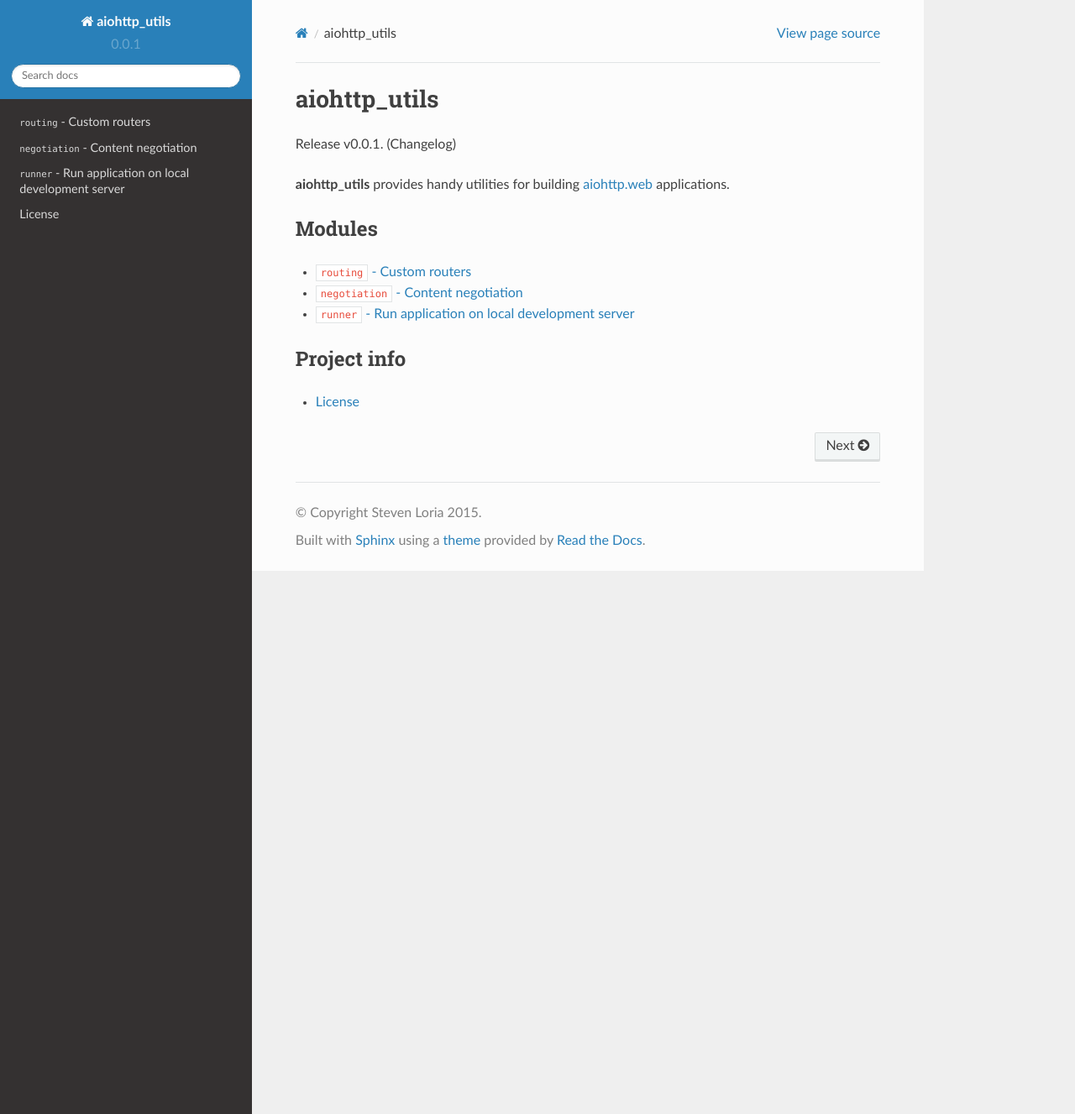
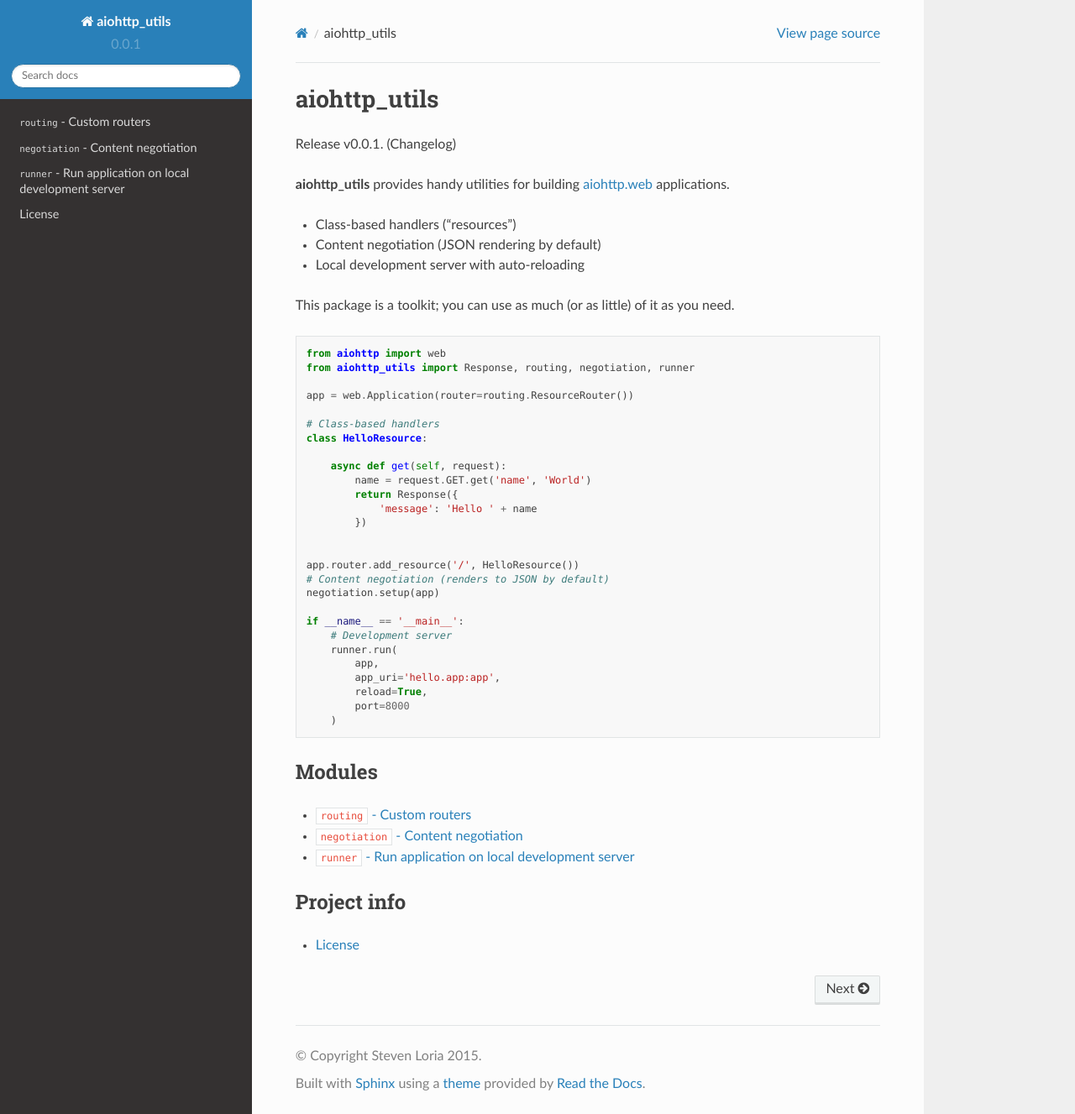
Before and after one commit to sloria/aiohttp-utils, a Sphinx documentation site: the page built from docs/index.rst, in a window 1280 px wide and 1327 px high. Shown: the whole window at 84% size. Built offline with Sphinx 7.4.7 and the Read the Docs theme 2.0.0, drawn with Linux system fonts in a browser that asks for light colours.

Commit message:
Add intro example

```diff
--- a/docs/index.rst
+++ b/docs/index.rst
@@ -4,6 +4,43 @@
 Release v\ |version|. (:ref:`Changelog <changelog>`)
 
 **aiohttp_utils** provides handy utilities for building `aiohttp.web <http://aiohttp.readthedocs.org/>`_ applications.
+
+
+* Class-based handlers ("resources")
+* Content negotiation (JSON rendering by default)
+* Local development server with auto-reloading
+
+This package is a toolkit; you can use as much (or as little) of it as you need.
+
+.. code-block:: python
+
+    from aiohttp import web
+    from aiohttp_utils import Response, routing, negotiation, runner
+
+    app = web.Application(router=routing.ResourceRouter())
+
+    # Class-based handlers
+    class HelloResource:
+
+        async def get(self, request):
+            name = request.GET.get('name', 'World')
+            return Response({
+                'message': 'Hello ' + name
+            })
+
+
+    app.router.add_resource('/', HelloResource())
+    # Content negotiation (renders to JSON by default)
+    negotiation.setup(app)
+
+    if __name__ == '__main__':
+        # Development server
+        runner.run(
+            app,
+            app_uri='hello.app:app',
+            reload=True,
+            port=8000
+        )
 
 Modules
 -------
```
Also changed, not shown: README.rst (+37 -0 lines), 1 other file.
